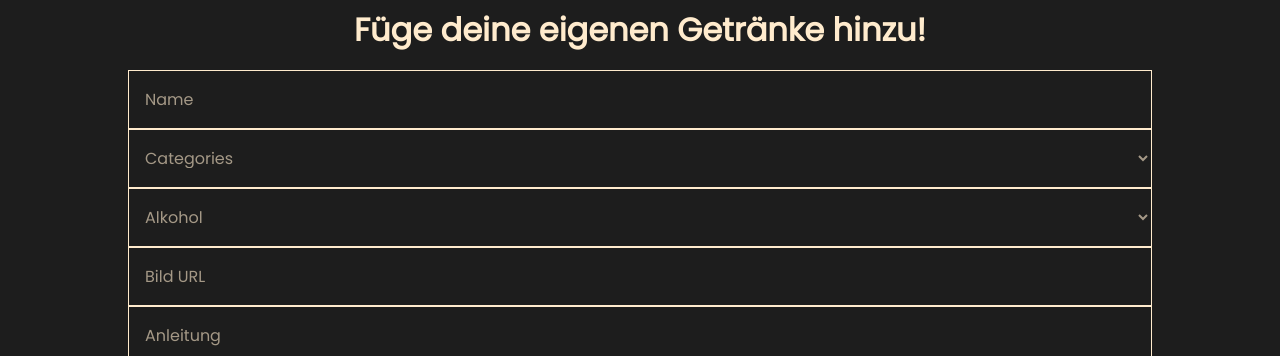
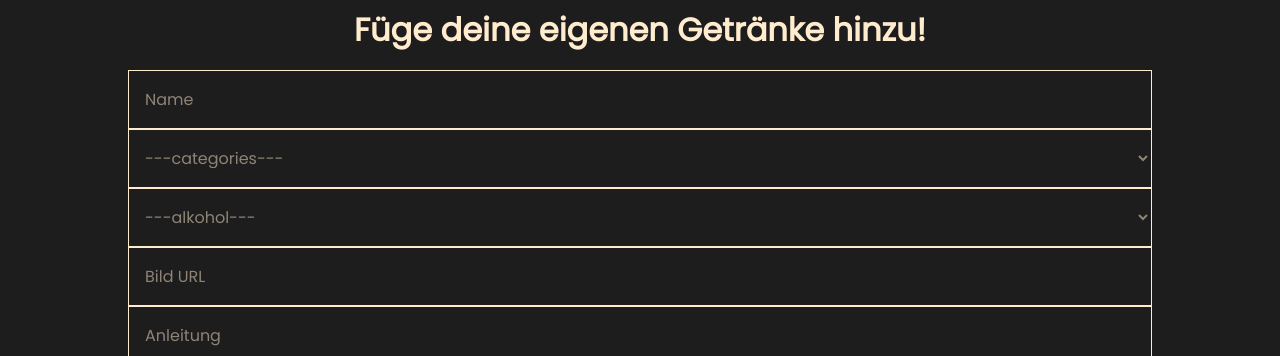
Before and after one commit to samuelaliyari/Project-Cocktail-Api, a React (Vite) app: page /newdrink in a window 1280 px wide. Shown: the part 422-778 px from the top of the page. Built offline with nearby package versions, Linux system fonts and the light colour scheme; a web font is replaced by a local one.

Commit message:
Selected in AddnewDrink style changed

```diff
--- a/src/components/NewDrinkForm.jsx
+++ b/src/components/NewDrinkForm.jsx
@@ -28,7 +28,7 @@ const NewDrinkForm = () => {
       strDrink: name,
       strAlcoholic: alcoholic,
       strCategory: category,
-      strImageSource: imageURL,
+      strDrinkThumb: imageURL,
       strIngredient1: zutat1,
       strIngredient2: zutat2,
       strIngredient3: zutat3,
@@ -44,6 +44,7 @@ const NewDrinkForm = () => {
 
     originalData.setData([...originalData.data, newDrink]);
     window.alert("Sie haben ein neues Getränk hinzugefügt");
+    console.log(newDrink);
   };
 
   console.log(originalData.data);
@@ -55,11 +56,12 @@ const NewDrinkForm = () => {
         onChange={(event) => setName(event.target.value)}
       />
       <select
+        required
         name=""
         id=""
         onChange={(event) => setCategory(event.target.value)}
       >
-        <option value="">Categories</option>
+        <option value="">---categories---</option>
         <option value="Cocktail">Cocktail</option>
         <option value="Ordinary Drink">Ordinary Drink</option>
         <option value="Punch/Party Drink">Punch/Party Drink</option>
@@ -73,10 +75,12 @@ const NewDrinkForm = () => {
         <option value="Soft Drink">Soft Drink</option>
       </select>
       <select
+        required
         name=""
         id=""
         onChange={(event) => setAlcoholic(event.target.value)}
       >
+        <option value="">---alkohol---</option>
         <option value="alcoholic">Alkohol</option>
         <option value="non-alcoholic">Alkoholfrei</option>
       </select>
--- a/src/components/NewDrinkForm.scss
+++ b/src/components/NewDrinkForm.scss
@@ -7,10 +7,13 @@
     padding: 1rem 0.75rem;
     border: 0.5px solid rgb(var(--text-color));
     background-color: rgb(var(--background));
-    color: rgba(var(--text-color), 0.6);
+    color: rgba(var(--text-color));
     outline: none;
     font-size: 1rem;
     font-family: "Poppins";
+    &:invalid {
+      color: rgba(var(--text-color), 0.5);
+    }
   }
   input,
   textarea {
@@ -24,7 +27,7 @@
   }
   input::placeholder,
   textarea::placeholder {
-    color: rgb(var(--text-color), 0.6);
+    color: rgb(var(--text-color), 0.5);
     font-family: "Poppins";
   }
 
```
